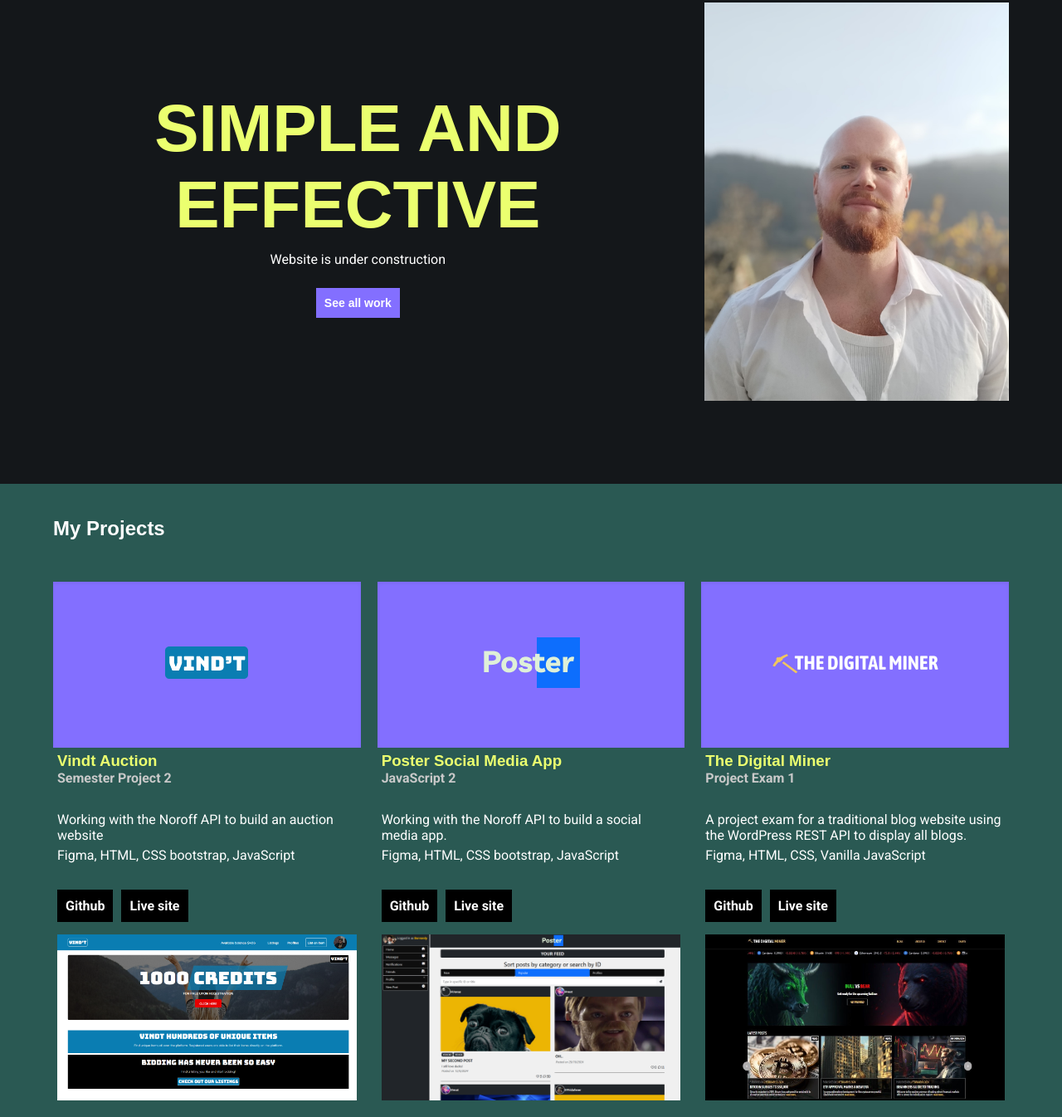
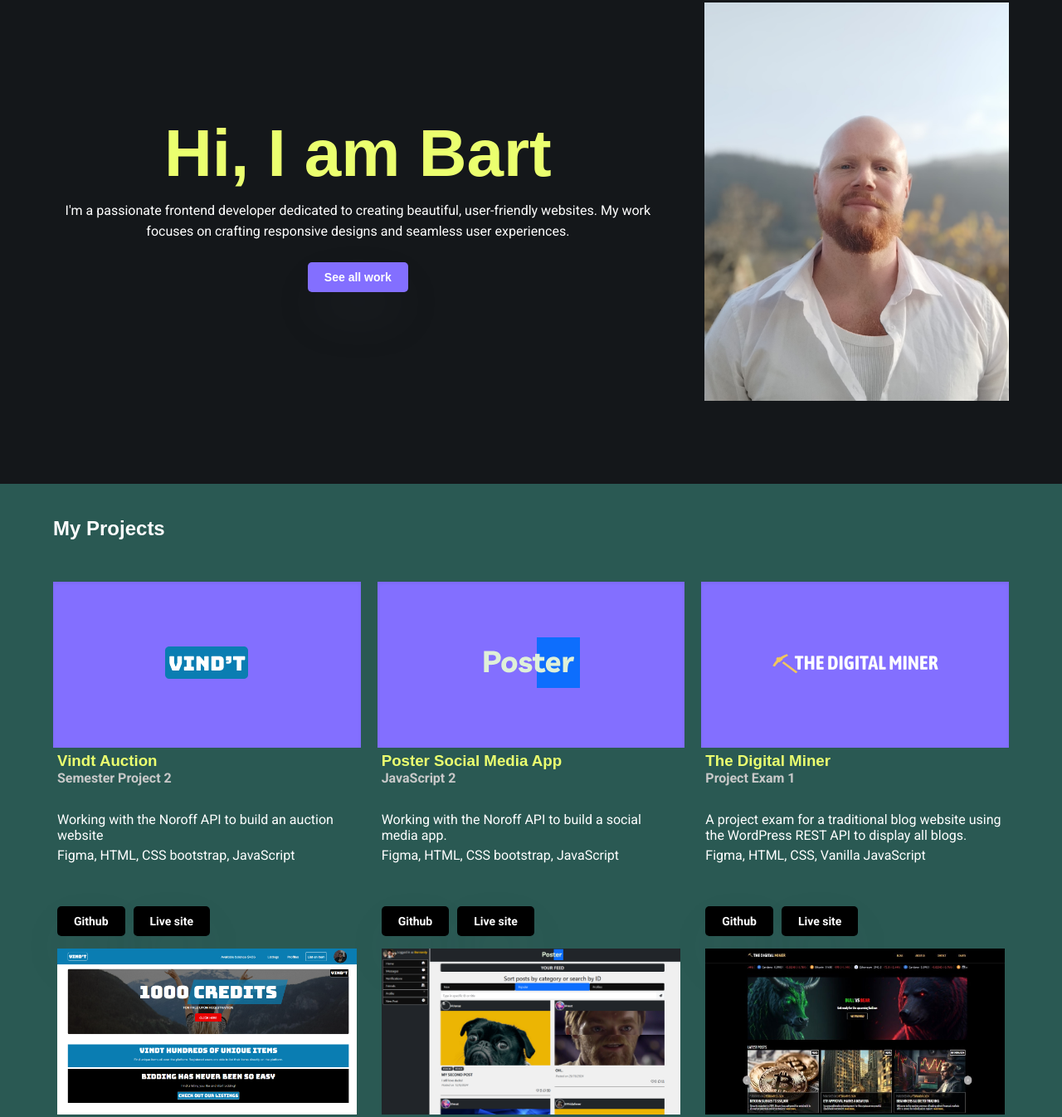
Before and after one commit to Barvand/portfolio-1, a website with bundled scripts: page index.html in a window 1280 px wide. Shown: the part 197-1543 px from the top of the page at 83% size. Built offline with nearby package versions, Linux system fonts and the light colour scheme; a web font is replaced by a local one.

Commit message:
added new content and updated styling

```diff
--- a/css/global.css
+++ b/css/global.css
@@ -126,6 +126,11 @@ align-content: center;
   align-items: center;
 }
 
+.hero-paragraph {
+  text-align: center;
+  line-height: 25px;
+}
+
 
 .hero-text h1 {
   color: #ebff6f;
@@ -147,16 +152,17 @@ align-content: center;
 }
 /* Button styling */
 .btn {
-  padding: 10px;
+  padding: 10px 20px 10px 20px;
   background-color: #836fff;
   width: fit-content;
   font-weight: bold;
   margin-top: 20px;
   font-size: 14px;
+  border-radius: 5px;
+  box-shadow: rgba(102, 102, 109, 0.25) 0px 30px 60px -12px, rgba(155, 146, 146, 0.3) 0px 18px 36px -18px;
 }
 
 .btn-black {
-   padding: 10px;
   background-color: #000000;
   width: fit-content;
   font-weight: bold;
--- a/index.html
+++ b/index.html
@@ -42,8 +42,8 @@
         <div class="max-width-flex-container">
         <div class="hero-container">
           <div class="hero-text">
-            <h1 class="hero-h1"> SIMPLE AND EFFECTIVE</h1>
-            <p class="hero-paragraph"> Website is under construction </p>
+            <h1 class="hero-h1"> Hi, I am Bart</h1>
+            <p class="hero-paragraph"> I'm a passionate frontend developer dedicated to creating beautiful, user-friendly websites. My work focuses on crafting responsive designs and seamless user experiences. </p>
             <button class="btn"> See all work </button>
             </div>
              <div class="bart-image">
--- a/src/project-cards.js
+++ b/src/project-cards.js
@@ -67,13 +67,13 @@ export async function renderProjectCard() {
   linksContainer.classList.add("project--text--links");
 
   const githubLink = document.createElement("a");
-  githubLink.classList.add("project--text-link", "btn-black");
+  githubLink.classList.add("project--text-link", "btn", "btn-black");
   githubLink.href = project.github;
   githubLink.target = "_blank";
   githubLink.textContent = "Github";
 
   const liveSiteLink = document.createElement("a");
-  liveSiteLink.classList.add("project--text-link", "btn-black");
+  liveSiteLink.classList.add("project--text-link", "btn", "btn-black");
   liveSiteLink.href = project.liveSite;
   liveSiteLink.target = "_blank";
   liveSiteLink.textContent = "Live site";
```
